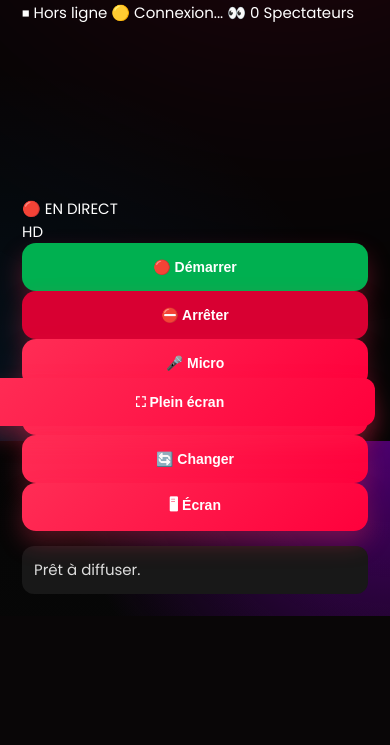
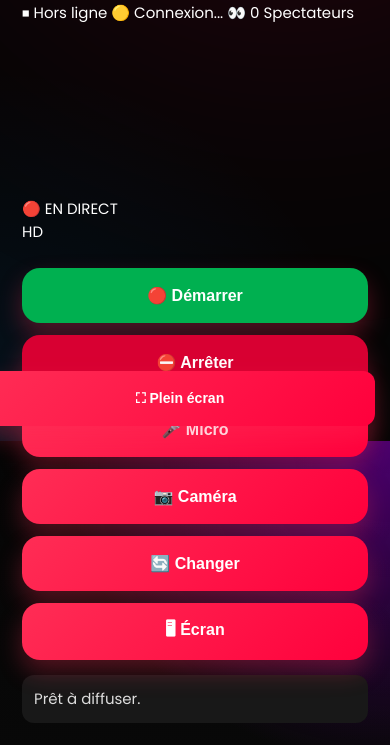
Before and after one commit to franckdetin-droid/NovaTv, a Flask app: page /camera-live in a window 390 px wide. Shown: the part 403-1148 px from the top of the page. Before the commit the page ends 1019 px from the top, so only its background shows below. Run offline with Flask 3, Linux system fonts and the light colour scheme; some libraries are stand-ins or nearby versions.

Commit message:
Add mobile styles for camera controls
Added styles for mobile camera controls and buttons.

```diff
--- a/static/css/style.css
+++ b/static/css/style.css
@@ -3015,3 +3015,63 @@ footer a:hover{
     }
 
 }
+/* ==========================
+   CONTROLES CAMERA MOBILE
+========================== */
+
+.live-controls{
+
+    display:flex;
+    flex-wrap:wrap;
+    gap:15px;
+    margin-top:25px;
+    width:100%;
+
+}
+
+
+.live-btn{
+
+    flex:1;
+    min-width:180px;
+    min-height:55px;
+
+    display:flex;
+    align-items:center;
+    justify-content:center;
+
+    border:none;
+    border-radius:18px;
+
+    padding:15px 20px;
+
+    font-size:16px;
+    font-weight:700;
+
+    cursor:pointer;
+
+}
+
+
+/* TELEPHONE */
+
+@media(max-width:768px){
+
+    .live-controls{
+
+        flex-direction:column;
+        gap:12px;
+        width:100%;
+
+    }
+
+
+    .live-btn{
+
+        width:100%;
+        min-width:0;
+        height:55px;
+
+    }
+
+   }
```
